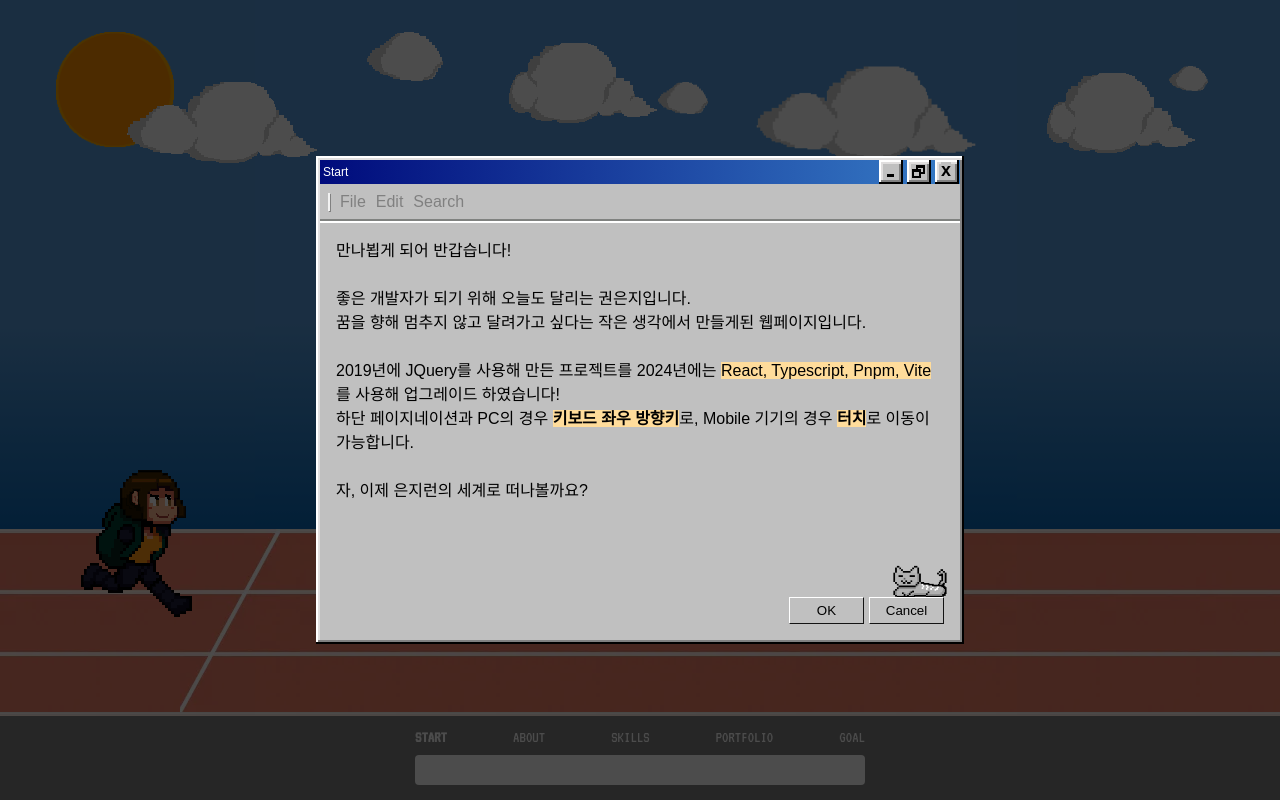
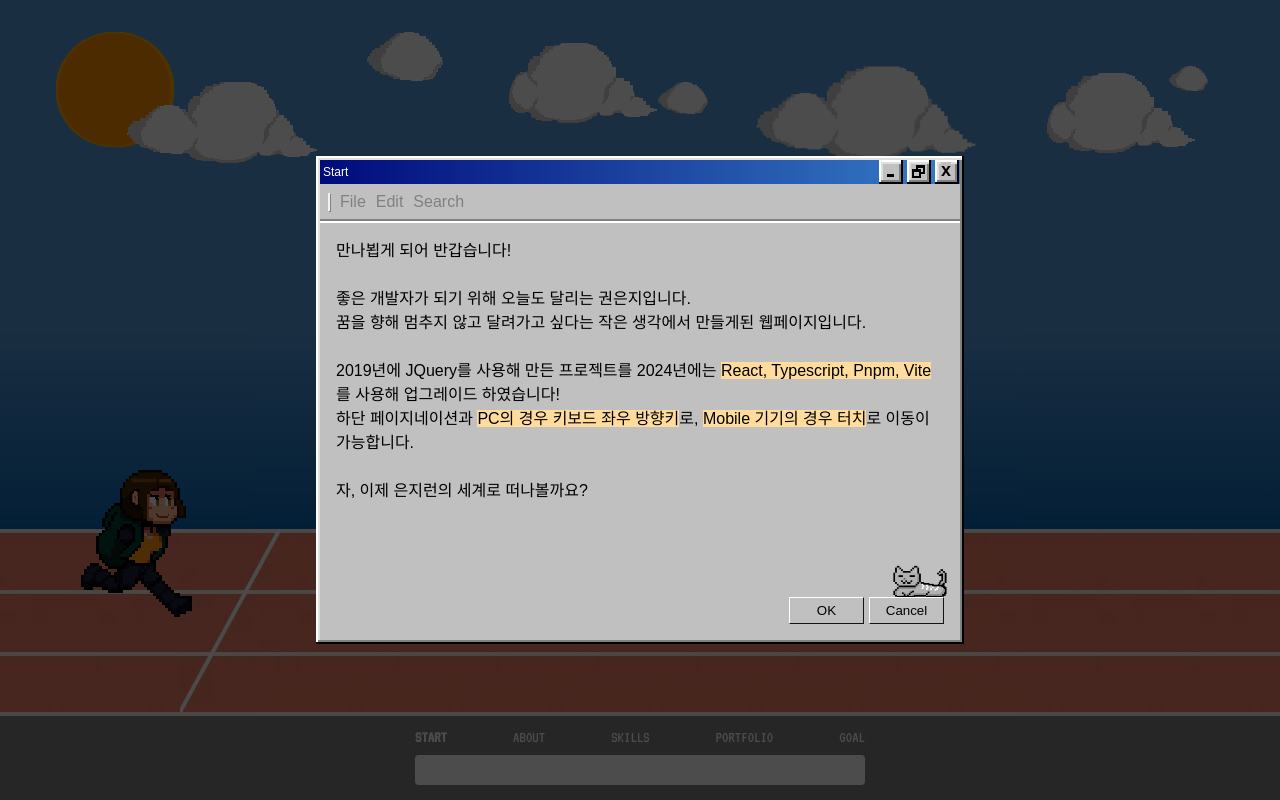
Before and after one commit to wwowww/eunjeerun, a React (Vite) app: page / in a window 1280 px wide. Both pictures are taken after a click on the button "소개글 Modal 열기". Built offline with nearby package versions, Linux system fonts and the light colour scheme.

Commit message:
design. Start 모달 css 수정

```diff
--- a/src/components/organisms/HomeModalContent/HomeModalContent.module.scss
+++ b/src/components/organisms/HomeModalContent/HomeModalContent.module.scss
@@ -28,12 +28,7 @@
     font-weight: 500;
   }
 
-  .textBackground,
-  .textBold {
+  .textBackground {
     background-color: #ffdc9b;
   }
-
-  .textBold {
-    font-weight: 600;
-  }
 }
--- a/src/components/organisms/HomeModalContent/HomeModalContent.tsx
+++ b/src/components/organisms/HomeModalContent/HomeModalContent.tsx
@@ -24,7 +24,7 @@ const HomeModalContent = () => {
           2024년에는 <b className={style.textBackground}>React, Typescript, Pnpm, Vite</b>를 사용해 업그레이드 하였습니다! <br />
         </p>
         <p>
-          하단 페이지네이션과 PC의 경우 <b className={style.textBold}>키보드 좌우 방향키</b>로, Mobile 기기의 경우 <b className={style.textBold}>터치</b>로
+          하단 페이지네이션과 <b className={style.textBackground}>PC의 경우 키보드 좌우 방향키</b>로, <b className={style.textBackground}>Mobile 기기의 경우 터치</b>로
           이동이 가능합니다.  <br /><br />
         </p>
         <p>
```
